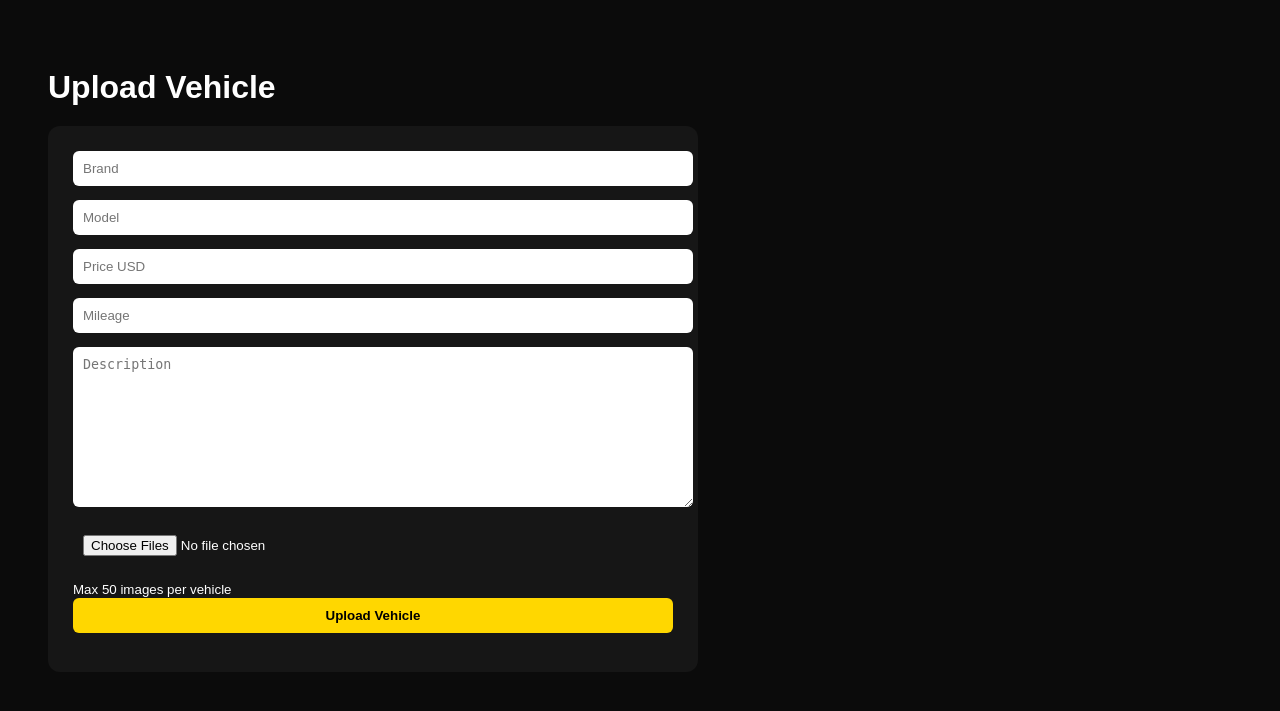
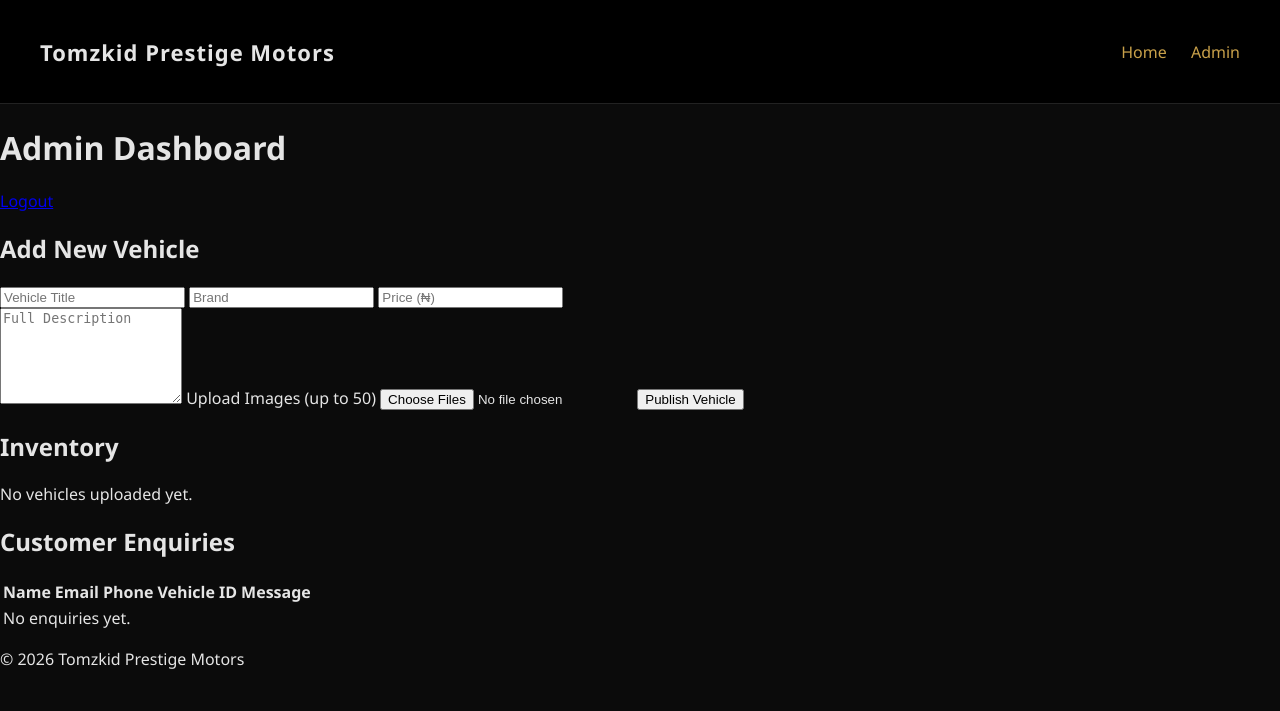
Before and after one commit to djvibez29/tomzkid-prestige-motors, a Flask app: page /admin in a window 1280 px wide. Shown: the top 711 px of the page. Run offline with Flask 3, Linux system fonts and the light colour scheme; the visitor is signed in with stand-in values (Sample User, id 1); data that the repository does not hold is empty.

Commit message:
Update admin.html

```diff
--- a/templates/admin.html
+++ b/templates/admin.html
@@ -1,86 +1,113 @@
-<!DOCTYPE html>
-<html lang="en">
-<head>
-    <meta charset="UTF-8">
-    <title>Admin Panel</title>
+{% extends "base.html" %}
+{% block content %}
 
-    <style>
+<div class="admin-wrapper">
 
-        body {
-            background: #0b0b0b;
-            color: white;
-            font-family: Arial;
-            padding: 40px;
-        }
+  <div class="admin-topbar">
+    <h1>Admin Dashboard</h1>
+    <a href="{{ url_for('admin_logout') }}" class="logout-btn">Logout</a>
+  </div>
 
-        h1 {
-            margin-bottom: 20px;
-        }
+  <!-- ================= ADD VEHICLE ================= -->
 
-        form {
-            max-width: 600px;
-            background: #161616;
-            padding: 25px;
-            border-radius: 12px;
-        }
+  <section class="admin-section">
+    <h2>Add New Vehicle</h2>
 
-        input,
-        textarea,
-        button {
-            width: 100%;
-            margin-bottom: 14px;
-            padding: 10px;
-            border-radius: 6px;
-            border: none;
-        }
+    <form method="POST" enctype="multipart/form-data" class="admin-form">
 
-        textarea {
-            resize: vertical;
-            min-height: 140px;
-        }
+      <div class="form-grid">
 
-        button {
-            background: gold;
-            font-weight: bold;
-            cursor: pointer;
-        }
+        <input type="text" name="title" placeholder="Vehicle Title" required>
 
-    </style>
+        <input type="text" name="brand" placeholder="Brand" required>
 
-</head>
-<body>
+        <input type="number" name="price" placeholder="Price (₦)" required>
 
-<h1>Upload Vehicle</h1>
+      </div>
 
-<form method="POST" enctype="multipart/form-data">
+      <textarea name="description" placeholder="Full Description" rows="6" required></textarea>
 
-    <input type="text" name="brand" placeholder="Brand" required>
+      <label class="upload-label">
+        Upload Images (up to 50)
+        <input
+          type="file"
+          name="images"
+          multiple
+          accept="image/*"
+        >
+      </label>
 
-    <input type="text" name="name" placeholder="Model" required>
+      <button type="submit" class="primary-btn">Publish Vehicle</button>
 
-    <input type="number" name="price_usd" placeholder="Price USD" required>
+    </form>
+  </section>
 
-    <input type="number" name="miles" placeholder="Mileage" required>
+  <!-- ================= INVENTORY ================= -->
 
-    <textarea
-        name="description"
-        placeholder="Description"
-        required
-    ></textarea>
+  <section class="admin-section">
 
-    <input
-        type="file"
-        name="images"
-        multiple
-        accept="image/*"
-        required
-    >
+    <h2>Inventory</h2>
 
-    <small>Max 50 images per vehicle</small>
+    <div class="inventory-grid">
 
-    <button type="submit">Upload Vehicle</button>
+      {% for car in cars %}
+      <div class="inventory-card">
 
-</form>
+        <strong>{{ car.title }}</strong>
+        <span>{{ car.brand }}</span>
+        <span>₦{{ "{:,}".format(car.price or 0) }}</span>
 
-</body>
-</html>
+        <span>{{ car.images|length }} images</span>
+
+      </div>
+      {% else %}
+        <p>No vehicles uploaded yet.</p>
+      {% endfor %}
+
+    </div>
+
+  </section>
+
+  <!-- ================= LEADS ================= -->
+
+  <section class="admin-section">
+
+    <h2>Customer Enquiries</h2>
+
+    <div class="lead-table">
+
+      <table>
+
+        <thead>
+          <tr>
+            <th>Name</th>
+            <th>Email</th>
+            <th>Phone</th>
+            <th>Vehicle ID</th>
+            <th>Message</th>
+          </tr>
+        </thead>
+
+        <tbody>
+          {% for lead in leads %}
+          <tr>
+            <td>{{ lead.name }}</td>
+            <td>{{ lead.email }}</td>
+            <td>{{ lead.phone }}</td>
+            <td>{{ lead.car_id }}</td>
+            <td>{{ lead.message }}</td>
+          </tr>
+          {% else %}
+            <tr><td colspan="5">No enquiries yet.</td></tr>
+          {% endfor %}
+        </tbody>
+
+      </table>
+
+    </div>
+
+  </section>
+
+</div>
+
+{% endblock %}
```
